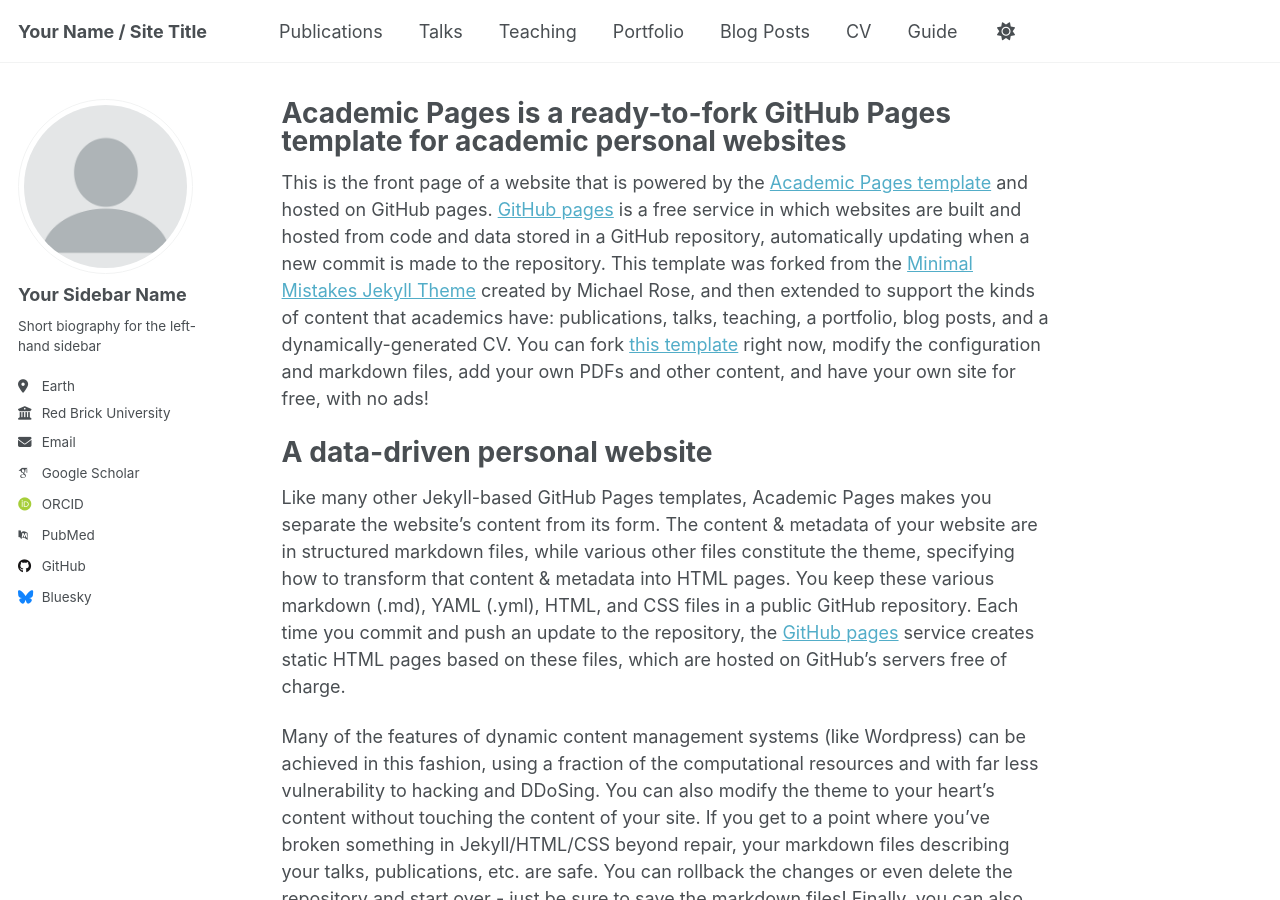
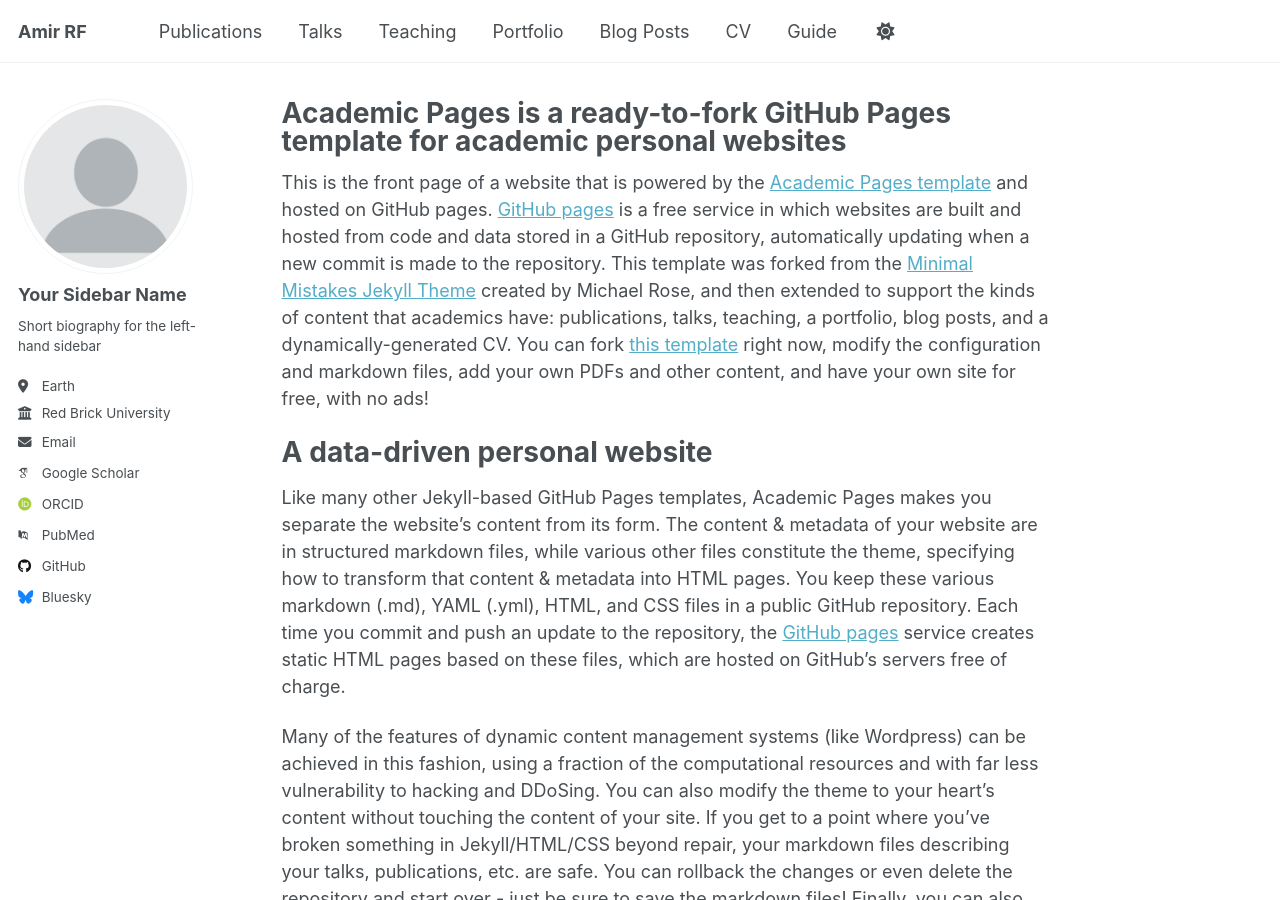
Before and after one commit to amir-rf/amir-rf, a Jekyll site: the page built from _pages/about.md, in a window 1280 px wide and 900 px high. Built offline with Jekyll 4.4.1, drawn with Linux system fonts in a browser that asks for light colours; some web fonts are replaced.

Commit message:
Update _config.yml

```diff
--- a/_config.yml
+++ b/_config.yml
@@ -9,7 +9,7 @@
 # Basic Site Settings
 locale                   : "en-US"
 site_theme               : "default"
-title                    : "Your Name / Site Title"
+title                    : "Amir RF"
 title_separator          : "-"
 name                     : &name "Your Name"
 description              : &description "personal description"
```
